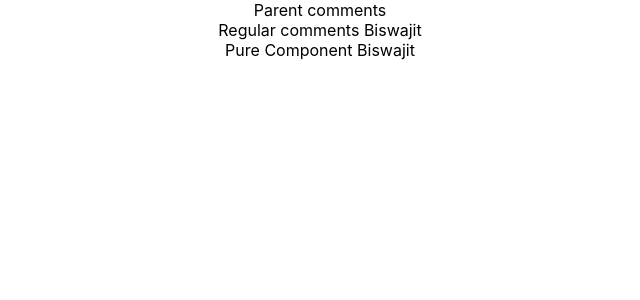
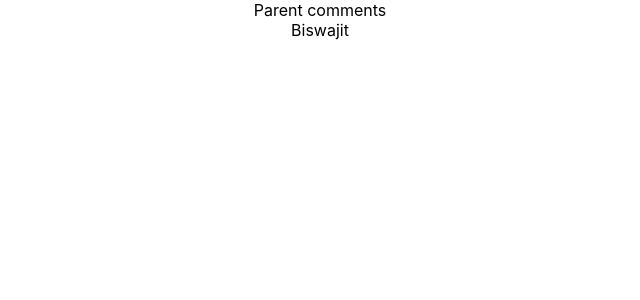
Before and after one commit to BiswajitCarnationIT/CodeVolution2-ReactJS, a React (Create React App) app in the folder codevolution2/: page / in a window 1280 px wide. Shown: the top 300 px of the page, without its empty margins (320-960 px from the left). Built offline with nearby package versions, Linux system fonts and the light colour scheme.

Commit message:
Lecture 27 without memo Memo pure component for functional comp

```diff
--- /dev/null
+++ b/codevolution2/src/Components/MemoComp.js
@@ -0,0 +1,14 @@
+//rfce
+
+import React from 'react'
+
+function MemoComp({name}) {  //Destructuring name prop
+    console.log("rendering memo component")
+    return (
+        <div>
+            {name}
+        </div>
+    )
+}
+
+export default MemoComp
--- /dev/null
+++ b/codevolution2/src/Components/ParentComp2.js
@@ -0,0 +1,34 @@
+import React, { Component } from 'react'
+import MemoComp from './MemoComp'
+import PureComp from './PureComp'
+import RegularComp from './RegularComp'
+
+class ParentComp extends Component {
+    constructor(props) {
+        super(props)
+
+        this.state = {
+             name:'Biswajit'
+        }
+    }
+
+    componentDidMount(){
+        setInterval(() => {
+            this.setState({
+                name: 'Biswajit'
+            })
+        },2000)
+    }
+
+    render() {
+        console.log("***** Parent Component Render *****")
+        return (
+            <div>
+                Parent comments
+                <MemoComp name={this.state.name}/>
+            </div>
+        )
+    }
+}
+
+export default ParentComp
--- /dev/null
+++ b/codevolution2/src/Tutorial27.js
@@ -0,0 +1,22 @@
+/*    -----Lec 27  -----
+---------- Memo component-----
+
+*/
+
+import React,{Component} from 'react';
+import './App.css';
+import ParentComp from './Components/ParentComp2';
+
+
+
+
+
+function App() {
+    return (
+      <div className="App">
+        <ParentComp/>
+      </div>
+    );
+  }
+
+export default App;
--- a/codevolution2/src/index.js
+++ b/codevolution2/src/index.js
@@ -1,7 +1,7 @@
 import React from 'react';
 import ReactDOM from 'react-dom';
 import './index.css';
-import App from './Tutorial26';
+import App from './Tutorial27';
 import reportWebVitals from './reportWebVitals';
 
 ReactDOM.render(
```
